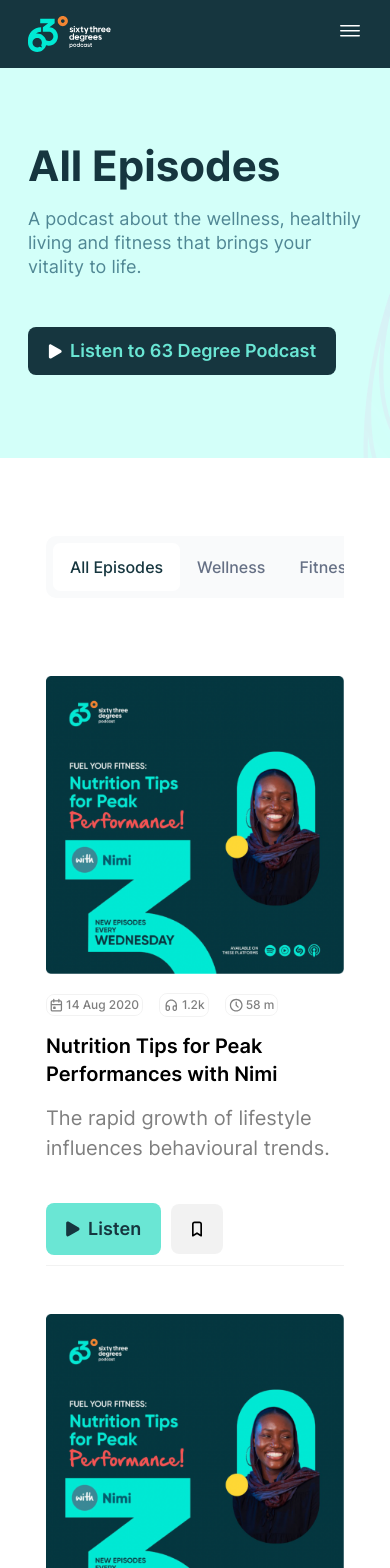
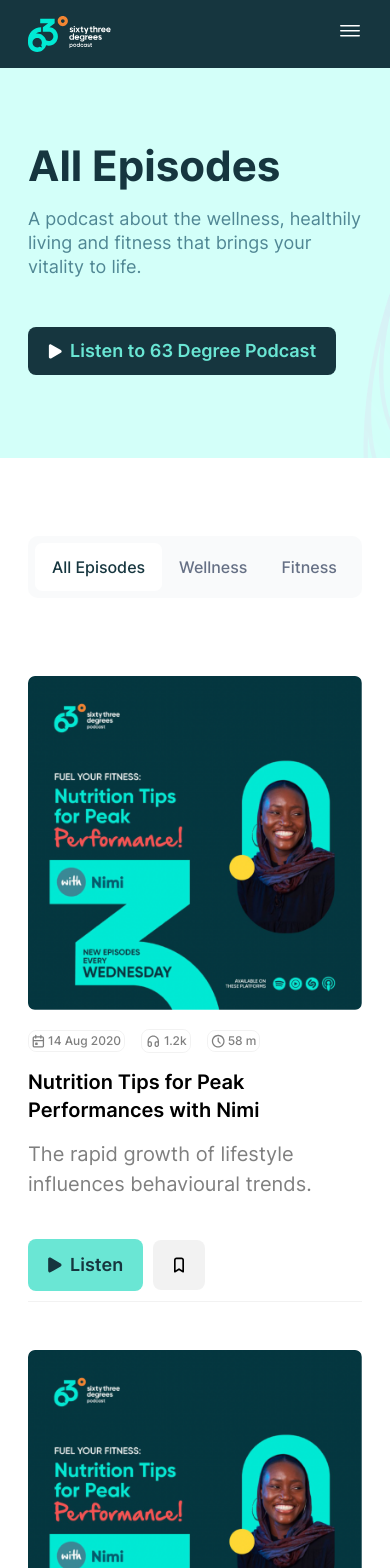
Before and after one commit to Yaasir024/63-degree-podcast, a Vue app: page /episodes in a window 390 px wide. Shown: the top 1568 px of the page. Built offline with nearby package versions, Linux system fonts and the light colour scheme.

Commit message:
/overflow-menu

```diff
--- a/src/views/AllEpisodes.vue
+++ b/src/views/AllEpisodes.vue
@@ -33,9 +33,9 @@ const menuOption = [
             </button>
         </div>
     </section>
-    <section class="px-[46px] md:px-[72px] lg:px-[95px] pt-[78px] pb-[280px]">
-        <div class="nav flex overflow-x-auto">
-            <div class=" flex items-center bg-[#F9FAFB] rounded-[10px] p-[7px]">
+    <section class="px-[28px] xs:px-[46px] md:px-[72px] lg:px-[95px] pt-[78px] pb-[280px]">
+        <div class="flex ">
+            <div class="nav flex items-center bg-[#F9FAFB] rounded-[10px] p-[7px] overflow-x-auto">
                 <button
                     class="py-[12px] px-[17px] rounded-[7px] text-[16px] leading-[24px] font-medium capitalize transition-all duration-200 ease-in shrink-0"
                     v-for="option in menuOption" :key="option"
@@ -51,8 +51,8 @@ const menuOption = [
                 <div class="" v-for="n in 8" :key="n">
                     <RouterLink to="/episode">
                         <div class="card flex flex-col sm:flex-row mb-[48px]">
-                            <div class="relative sm:max-w-[300px] sm:mr-[40px]">
-                                <img src="@/assets/images/podcast/1.png" alt="" class="w-full">
+                            <div class="relative sm:max-w-[300px] sm:mr-[40px] overflow-hidden rounded-[7px]">
+                                <img src="@/assets/images/podcast/1.png" alt="" class="w-full img">
 
                             </div>
                             <div class="">
@@ -202,4 +202,12 @@ const menuOption = [
 .nav::-webkit-scrollbar {
     display: none;
 }
+
+.img {
+    transition: all .1s ease-in-out;
+}
+
+.card:hover .img {
+    transform: scale(1.02);
+}
 </style>
```
Also changed, not shown: src/components/home/Featured.vue (+18 -9 lines).
